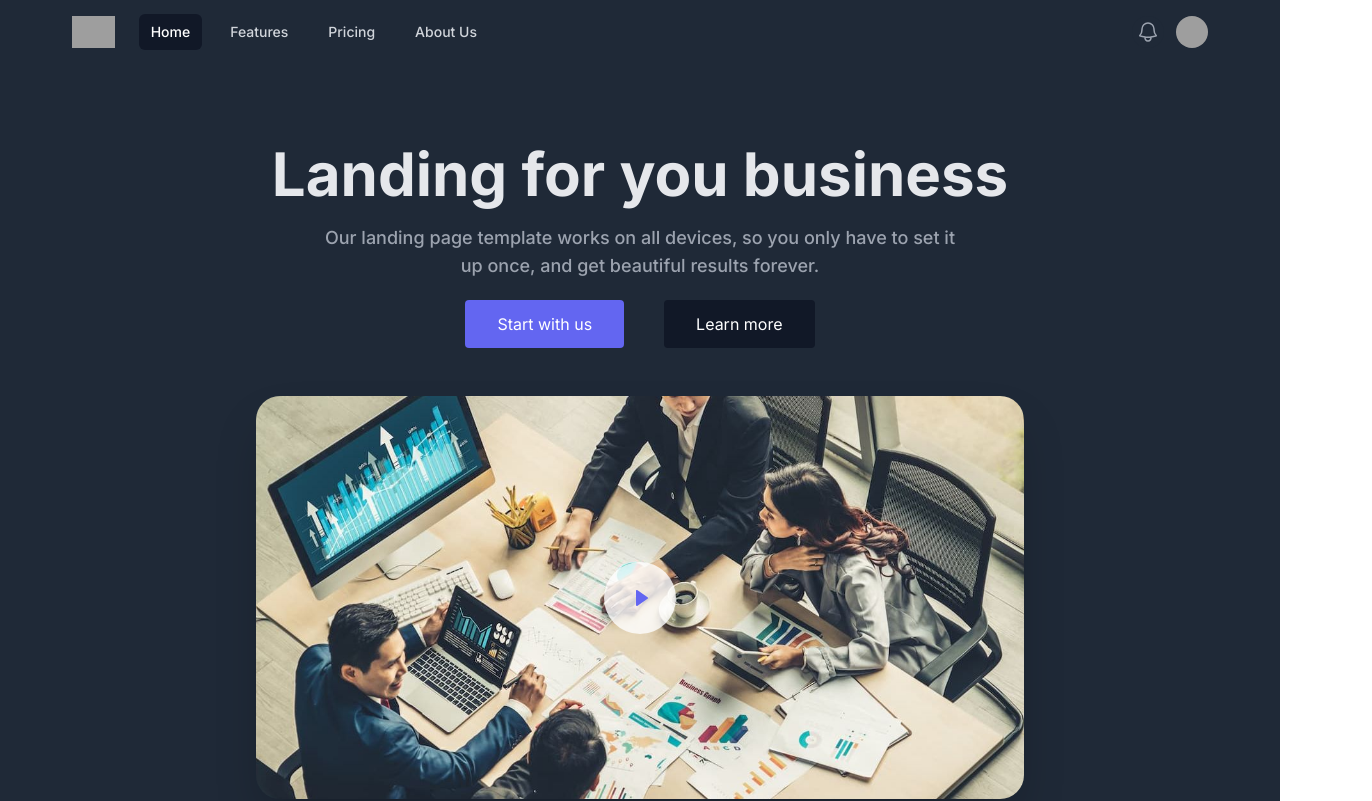
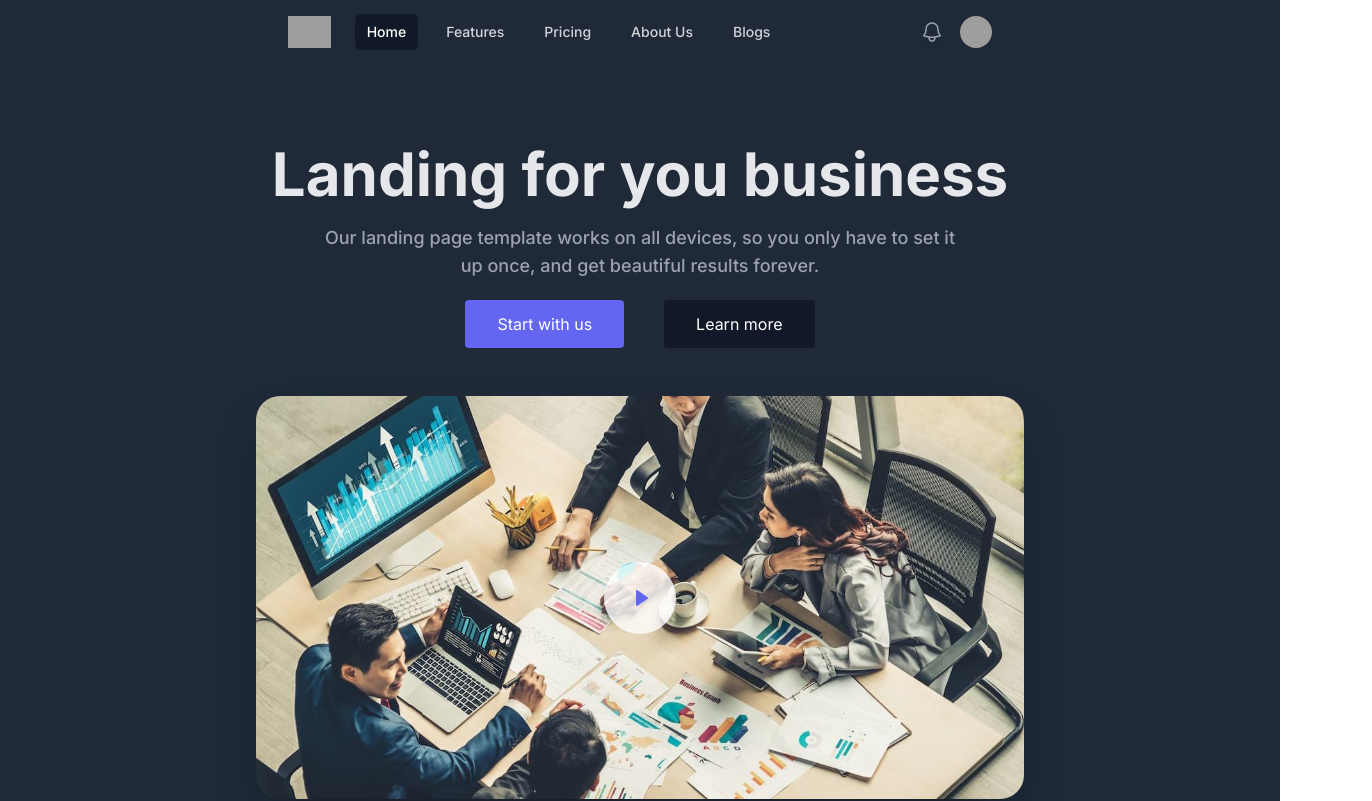
Before and after one commit to SamuelPulgarin/Startup-services, a Vue app: page /home in a window 1280 px wide. Shown: the top 801 px of the page, 1372 px wide, since content can reach past the window. Built offline with nearby package versions, Linux system fonts and the light colour scheme; grey boxes are pictures that could not be loaded.

Commit message:
general settings

```diff
--- a/src/App.vue
+++ b/src/App.vue
@@ -1,5 +1,5 @@
 <template>
-  <div class="bg-gray-800 px-10">
+  <div class="bg-gray-800 px-64">
     <router-view />
   </div>
 </template>
--- /dev/null
+++ b/src/components/blog/BlogPostComponent.vue
@@ -0,0 +1,17 @@
+<template>
+
+    <section>
+        <div class="mt-20">
+            <div class="max-w-xl text-start">
+                <h2 class="mt-2 text-4xl font-bold tracking-tight text-gray-200 sm:text-5xl">Refreshing news for developers and designers
+                </h2>
+            </div>
+        </div>
+    </section>
+
+</template>
+
+
+<script setup>
+
+</script>
--- a/src/layouts/NavbarLayout.vue
+++ b/src/layouts/NavbarLayout.vue
@@ -93,7 +93,7 @@
 <script setup>
 import { Disclosure, DisclosureButton, DisclosurePanel, Menu, MenuButton, MenuItem, MenuItems } from '@headlessui/vue'
 import { Bars3Icon, BellIcon, XMarkIcon } from '@heroicons/vue/24/outline'
-import { ROUTE_FEATURES, ROUTE_HOME, ROUTE_PRICING } from '../router/router';
+import { ROUTE_BLOG, ROUTE_FEATURES, ROUTE_HOME, ROUTE_PRICING } from '../router/router';
 import { watchEffect } from 'vue';
 import { useRoute } from 'vue-router';
 
@@ -104,6 +104,7 @@ const navigation = [
     { name: 'Features', href: ROUTE_FEATURES, current: true },
     { name: 'Pricing', href: ROUTE_PRICING, current: true },
     { name: 'About Us', href: '#', current: true },
+    { name: 'Blogs', href: ROUTE_BLOG, current: true },
 ]
 
 const updateCurrentNavigation = () => {
--- a/src/router/index.js
+++ b/src/router/index.js
@@ -1,7 +1,7 @@
 import {createWebHistory, createRouter} from "vue-router";
 
 import HomeView from "../views/HomeView.vue";
-import { ROUTE_FEATURES, ROUTE_HOME, ROUTE_PRICING } from "./router";
+import { ROUTE_BLOG, ROUTE_FEATURES, ROUTE_HOME, ROUTE_PRICING } from "./router";
 
 const routes = [
     {
@@ -22,6 +22,11 @@ const routes = [
         path: ROUTE_PRICING,
         name: "pricing.show",
         component: () => import("../views/PricingView.vue")
+    },
+    {
+        path: ROUTE_BLOG,
+        name: "blog.show",
+        component: () => import("../views/BlogView.vue")
     }
 ]
 
--- a/src/router/router.js
+++ b/src/router/router.js
@@ -1,3 +1,4 @@
 export const ROUTE_HOME = "/home";
 export const ROUTE_FEATURES = "/features";
 export const ROUTE_PRICING = "/pricing";
+export const ROUTE_BLOG = "/blog";
--- /dev/null
+++ b/src/views/BlogView.vue
@@ -0,0 +1,10 @@
+<template>
+    <NavbarLayout />
+    <BlogPostComponent />
+
+</template>
+
+<script setup>
+import BlogPostComponent from '../components/blog/BlogPostComponent.vue';
+import NavbarLayout from '../layouts/NavbarLayout.vue';
+</script>
```
